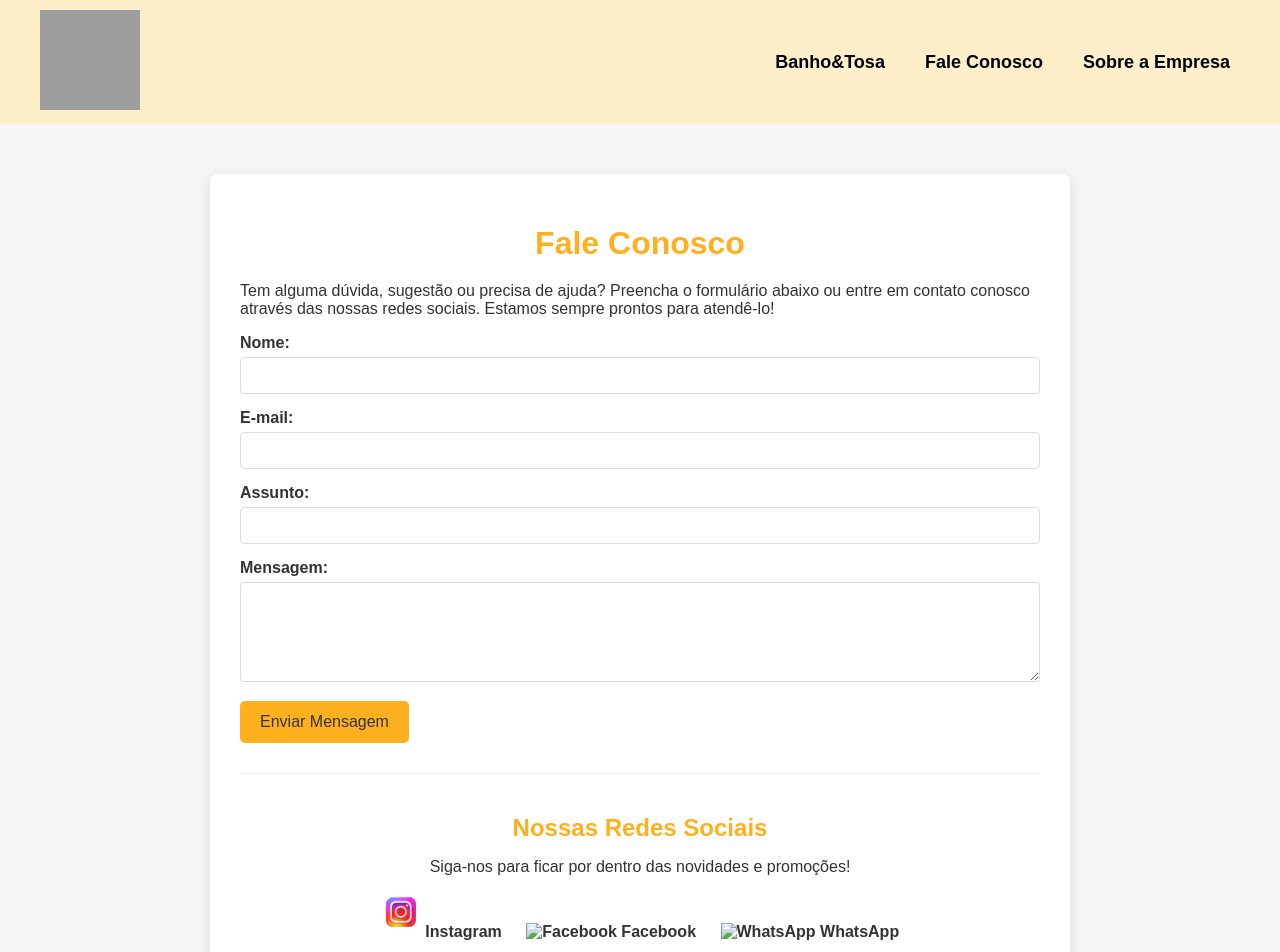
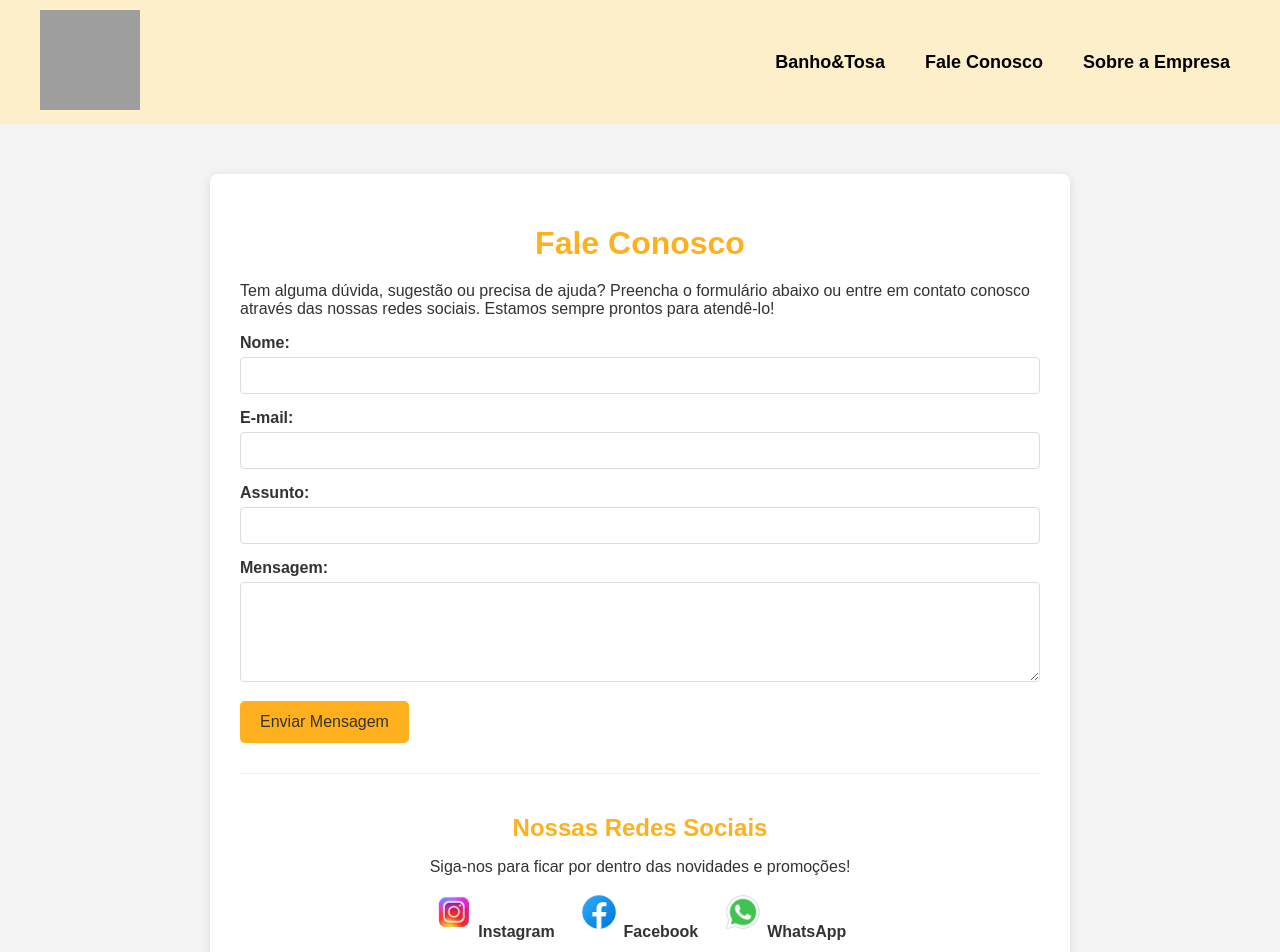
Before and after one commit to Epdsouza/xablau-pets, a plain HTML site: page fale_conosco.html in a window 1280 px wide. Shown: the top 952 px of the page. Drawn offline with Linux system fonts and the light colour scheme; the site is published under a folder, as on GitHub Pages, so addresses that start at the root find nothing.

Commit message:
Update fale_conosco.html

```diff
--- a/fale_conosco.html
+++ b/fale_conosco.html
@@ -58,11 +58,11 @@
                 Instagram
             </a>
             <a href="#" target="_blank">
-                <img src="/imagens/icons8-facebook-novo-48.png" alt="Facebook">
+                <img src="imagens/icons8-facebook-novo-48.png" alt="Facebook">
                 Facebook
             </a>
             <a href="#" target="_blank">
-                <img src="/imagens/icons8-whatsapp-48.png" alt="WhatsApp">
+                <img src="imagens/icons8-whatsapp-48.png" alt="WhatsApp">
                 WhatsApp
             </a>
         </div>
```
